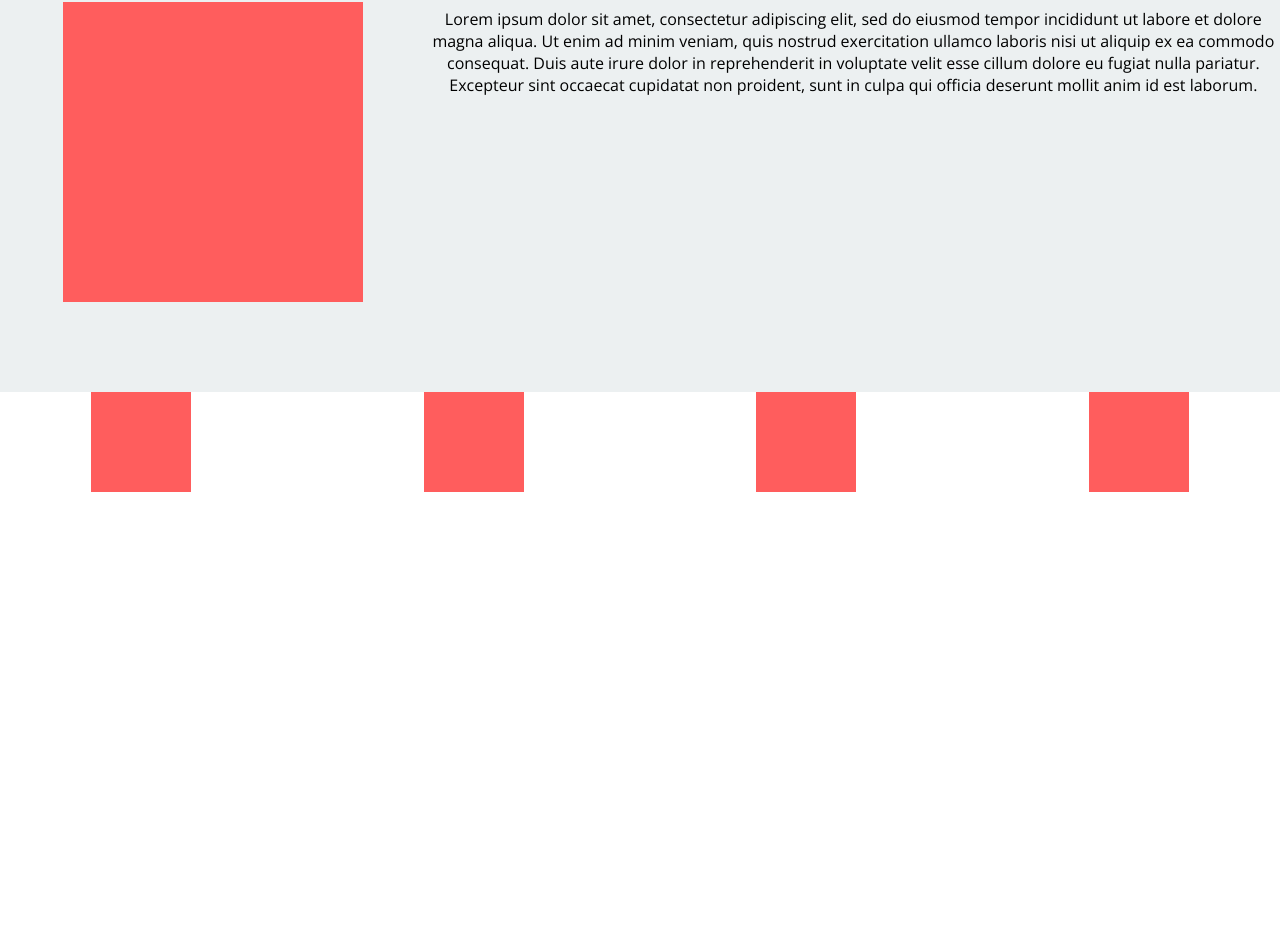
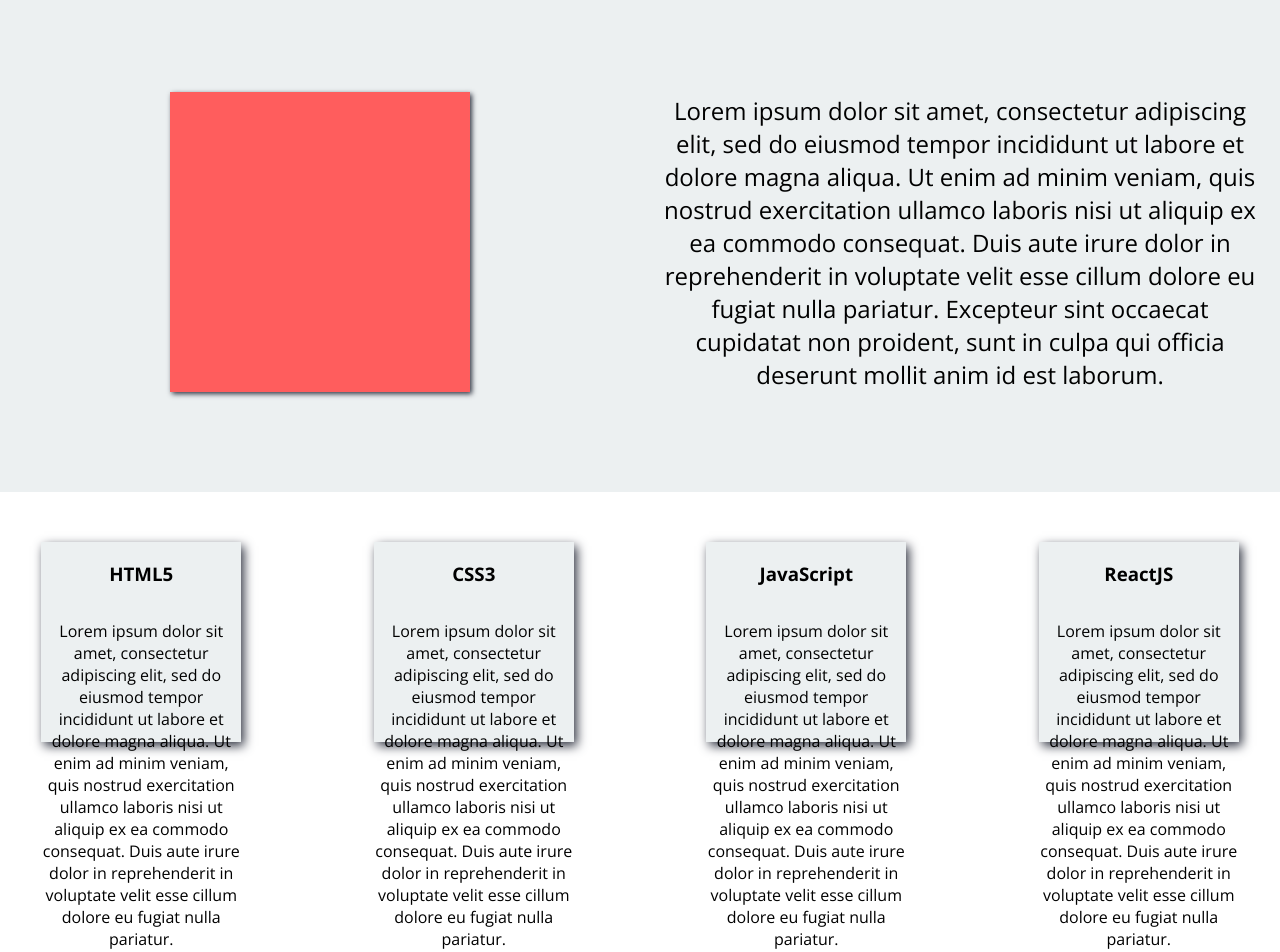
Before and after one commit to lukecamelo/personal-portfolio, a React (Create React App) app: page / in a window 1280 px wide. Shown: the part 639-1591 px from the top of the page. Before the commit the page ends 1131 px from the top, so only its background shows below. Built offline with nearby package versions, Linux system fonts and the light colour scheme.

Commit message:
Fiddling with styles

```diff
--- a/src/components/about.css
+++ b/src/components/about.css
@@ -1,8 +1,9 @@
 .About {
   display: grid;
-  grid-template-columns: 1fr 2fr;
+  grid-template-columns: repeat(auto-fit, minmax(350px, 1fr));
   justify-items: center;
-  height: 400px;
+  align-items: center;
+  height: 500px;
   background: #ecf0f1;
 }
 
@@ -10,5 +11,27 @@
   width: 300px;
   height: 300px;
   background: #ff5d5d;
-  margin-top: 10px;
+  box-shadow: 2px 2px 5px #323643;
 }
+
+.blurb {
+  width: 600px;
+  font-size: 24px;
+  margin-right: 20px;
+  margin-left: 20px;
+}
+
+@media (max-width: 800px) {
+  .blurb {
+    font-size: 16px;
+  }
+}
+
+@media (max-width: 600px) {
+  .About {
+    height: 600px;
+  }
+  .blurb {
+    width: 350px;
+  }
+}
--- a/src/components/about.js
+++ b/src/components/about.js
@@ -5,7 +5,7 @@ const about = () => {
   return (
     <div className='About'>
       <div className='aboutImage'></div>
-      <p>
+      <p className='blurb'>
         Lorem ipsum dolor sit amet, consectetur adipiscing elit, sed do eiusmod tempor
         incididunt ut labore et dolore magna aliqua. Ut enim ad minim veniam, quis nostrud
         exercitation ullamco laboris nisi ut aliquip ex ea commodo consequat. Duis aute irure
--- a/src/components/header.css
+++ b/src/components/header.css
@@ -3,19 +3,27 @@
   background: linear-gradient(#fbe4c9, #84b9ef);
   height: 600px;
   margin-top: 0;
+  justify-content: center;
   align-content: center;
   font-size: 32px;
 }
 
 .headText {
+  width: 600px;
   display: grid;
   grid-template-rows: 1fr 1fr;
   grid-template-columns: 1fr;
   font-weight: 700;
   color: #323643;
-  border: 1px solid black;
+  border: 10px solid black;
 }
 
 .headText h1 {
   margin-bottom: 0;
 }
+
+@media (max-width: 401px) {
+  .headText {
+    width: 300px;
+  }
+}
--- a/src/components/knownTech.css
+++ b/src/components/knownTech.css
@@ -1,10 +1,10 @@
 .techContainer {
-
+  height: 500px;
 }
 
 .techList {
   display: grid;
-  grid-template-columns: 1fr 1fr 1fr 1fr;
+  grid-template-columns: repeat(auto-fit, minmax(200px, 1fr));
   grid-gap: 50px;
   justify-items: center;
   list-style-type: none;
@@ -13,7 +13,12 @@
 }
 
 .techItem {
-  height: 100px;
-  background: #ff5d5d;
-  width: 100px;
+  display: grid;
+  grid-template-rows: auto 1fr;
+  align-items: center;
+  height: 200px;
+  background: #ecf0f1;
+  width: 200px;
+  margin-top: 50px;
+  box-shadow: 3px 4px 10px #323643;
 }
--- a/src/components/knownTech.js
+++ b/src/components/knownTech.js
@@ -7,21 +7,53 @@ class KnownTech extends Component {
       <div className='techContainer'>
         <ul className="techList">
 
-          <li className="techItem">
+          <div className="techItem">
+            <h3>HTML5</h3>
+            <p>
+              Lorem ipsum dolor sit amet, consectetur adipiscing elit,
+              sed do eiusmod tempor incididunt ut labore et dolore magna
+              aliqua. Ut enim ad minim veniam, quis nostrud exercitation
+              ullamco laboris nisi ut aliquip ex ea commodo consequat.
+              Duis aute irure dolor in reprehenderit in voluptate velit
+              esse cillum dolore eu fugiat nulla pariatur.
+            </p>
+          </div>
 
-          </li>
+          <div className="techItem">
+            <h3>CSS3</h3>
+            <p>
+              Lorem ipsum dolor sit amet, consectetur adipiscing elit,
+              sed do eiusmod tempor incididunt ut labore et dolore magna
+              aliqua. Ut enim ad minim veniam, quis nostrud exercitation
+              ullamco laboris nisi ut aliquip ex ea commodo consequat.
+              Duis aute irure dolor in reprehenderit in voluptate velit
+              esse cillum dolore eu fugiat nulla pariatur.
+            </p>
+          </div>
 
-          <li className="techItem">
+          <div className="techItem">
+            <h3>JavaScript</h3>
+            <p>
+              Lorem ipsum dolor sit amet, consectetur adipiscing elit,
+              sed do eiusmod tempor incididunt ut labore et dolore magna
+              aliqua. Ut enim ad minim veniam, quis nostrud exercitation
+              ullamco laboris nisi ut aliquip ex ea commodo consequat.
+              Duis aute irure dolor in reprehenderit in voluptate velit
+              esse cillum dolore eu fugiat nulla pariatur.
+            </p>
+          </div>
 
-          </li>
-
-          <li className="techItem">
-
-          </li>
-
-          <li className="techItem">
-
-          </li>
+          <div className="techItem">
+            <h3>ReactJS</h3>
+            <p>
+              Lorem ipsum dolor sit amet, consectetur adipiscing elit,
+              sed do eiusmod tempor incididunt ut labore et dolore magna
+              aliqua. Ut enim ad minim veniam, quis nostrud exercitation
+              ullamco laboris nisi ut aliquip ex ea commodo consequat.
+              Duis aute irure dolor in reprehenderit in voluptate velit
+              esse cillum dolore eu fugiat nulla pariatur.
+            </p>
+          </div>
 
         </ul>
       </div>
```
